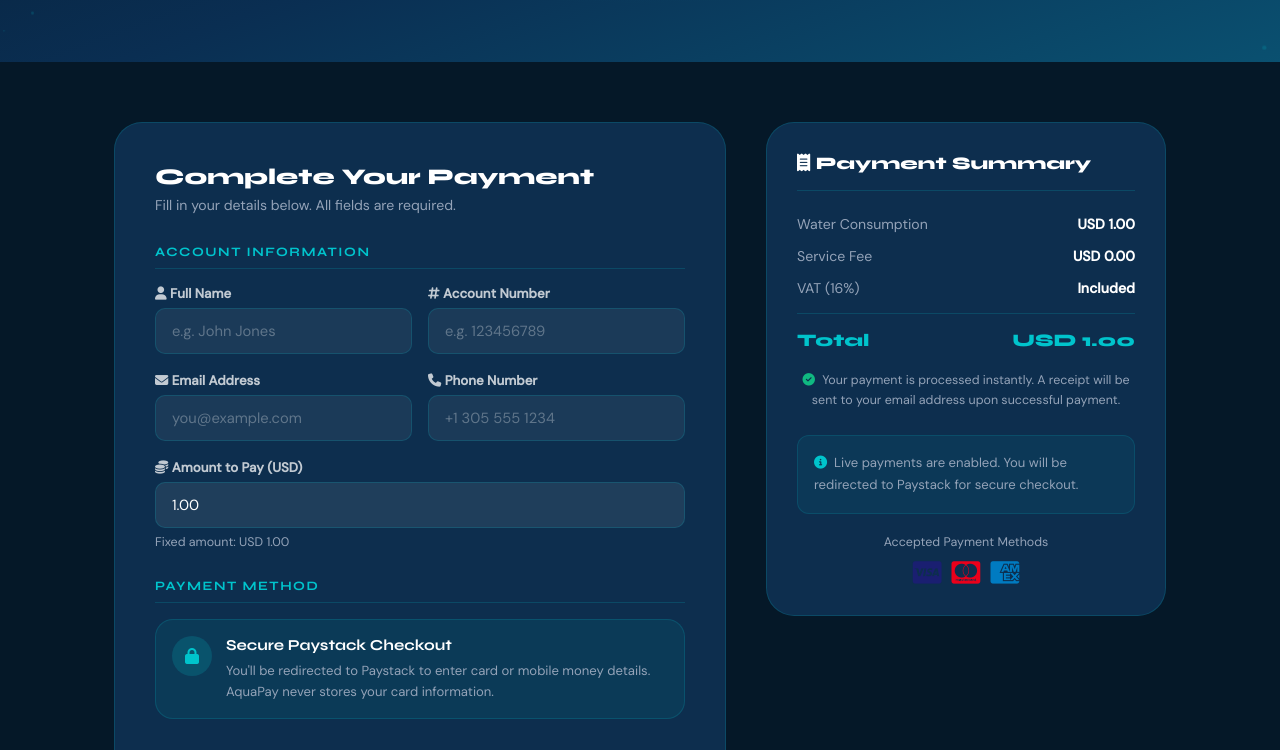
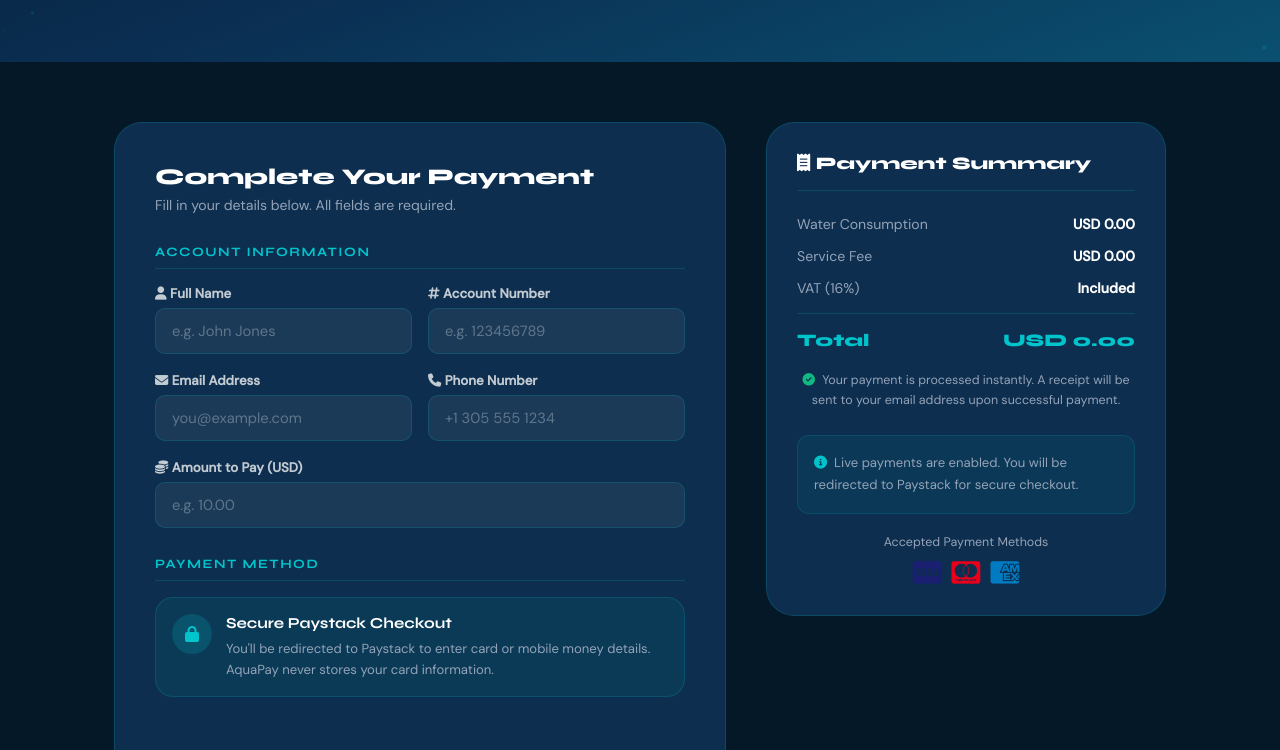
Before and after one commit to MuganziJames/water-billing, a plain HTML site: page payment.html in a window 1280 px wide. Shown: the part 414-1164 px from the top of the page. Drawn offline with Linux system fonts and the light colour scheme.

Commit message:
Update payment page to allow user-defined amounts and remove fixed amount display

```diff
--- a/payment.html
+++ b/payment.html
@@ -90,9 +90,8 @@
           </div>
           <div class="form-group">
             <label for="amount"><i class="fas fa-coins"></i> Amount to Pay (USD)</label>
-            <input type="number" id="amount" value="1.00" min="1" step="0.01" readonly />
+            <input type="number" id="amount" placeholder="e.g. 10.00" min="1" step="0.01" />
             <span class="error-msg"></span>
-            <div class="field-note">Fixed amount: USD 1.00</div>
           </div>
 
           <div class="form-section-title">Payment Method</div>
@@ -127,7 +126,7 @@
 
         <div class="summary-row">
           <span>Water Consumption</span>
-          <span id="summaryAmount">USD 1.00</span>
+          <span id="summaryAmount">USD 0.00</span>
         </div>
         <div class="summary-row">
           <span>Service Fee</span>
@@ -140,7 +139,7 @@
         <div class="summary-divider"></div>
         <div class="summary-total">
           <span>Total</span>
-          <span id="summaryTotal">USD 1.00</span>
+          <span id="summaryTotal">USD 0.00</span>
         </div>
 
         <p class="summary-note">
--- a/script.js
+++ b/script.js
@@ -139,7 +139,6 @@ if (particleContainer) {
 
 /* ---- Payment helpers (payment page) ---- */
 const PAYSTACK_BASE_URL = 'https://paystacktest-production.up.railway.app';
-const USD_AMOUNT = '1.00';
 const SERVICE_FEE = 0;
 
 const amountInput = document.getElementById('amount');
@@ -152,9 +151,9 @@ function formatUsd(value) {
 }
 
 function setSummary(amount) {
-  const total = Number(amount) + SERVICE_FEE;
-  if (summaryAmount) summaryAmount.textContent = formatUsd(amount);
-  if (summaryTotal) summaryTotal.textContent = formatUsd(total);
+  const total = Number(amount || 0) + SERVICE_FEE;
+  if (summaryAmount) summaryAmount.textContent = formatUsd(amount || 0);
+  if (summaryTotal) summaryTotal.textContent = formatUsd(total || 0);
 }
 
 function setPaymentStatus(message, type) {
@@ -170,8 +169,7 @@ function buildReference() {
 }
 
 if (amountInput) {
-  amountInput.value = USD_AMOUNT;
-  setSummary(USD_AMOUNT);
+  setSummary(0);
   amountInput.addEventListener('input', function () {
     const val = parseFloat(this.value) || 0;
     setSummary(val);
@@ -226,6 +224,7 @@ if (paymentForm) {
     const accountNo = document.getElementById('accountNo').value.trim();
     const phone = document.getElementById('phone').value.trim();
     const reference = buildReference();
+    const amountUsd = Number(document.getElementById('amount').value || 0).toFixed(2);
 
     if (payButton) {
       payButton.disabled = true;
@@ -239,7 +238,7 @@ if (paymentForm) {
         headers: { 'Content-Type': 'application/json' },
         body: JSON.stringify({
           email,
-          amount_usd: USD_AMOUNT,
+          amount_usd: amountUsd,
           reference,
           metadata: {
             order_id: accountNo,
@@ -276,8 +275,8 @@ if (closeSuccess && successOverlay) {
   closeSuccess.addEventListener('click', () => {
     successOverlay.classList.remove('show');
     paymentForm.reset();
-    if (amountInput) amountInput.value = USD_AMOUNT;
-    setSummary(USD_AMOUNT);
+    if (amountInput) amountInput.value = '';
+    setSummary(0);
     setPaymentStatus('');
     if (window.location.search.includes('reference=')) {
       history.replaceState(null, '', window.location.pathname);
--- a/style.css
+++ b/style.css
@@ -963,10 +963,6 @@ body.light .form-group input::placeholder { color: #94a3b8; }
   border-color: var(--clr-aqua);
   background: rgba(0,196,204,.07);
 }
-.form-group input[readonly] {
-  background: rgba(255,255,255,.08);
-  cursor: not-allowed;
-}
 .form-group .error-msg {
   font-size: .78rem;
   color: var(--clr-error);
@@ -976,11 +972,6 @@ body.light .form-group input::placeholder { color: #94a3b8; }
 .form-group.invalid input { border-color: var(--clr-error); }
 .form-group.invalid .error-msg { display: block; }
 
-.field-note {
-  margin-top: 6px;
-  font-size: .78rem;
-  color: var(--clr-muted);
-}
 
 .paystack-redirect {
   display: flex;
```
